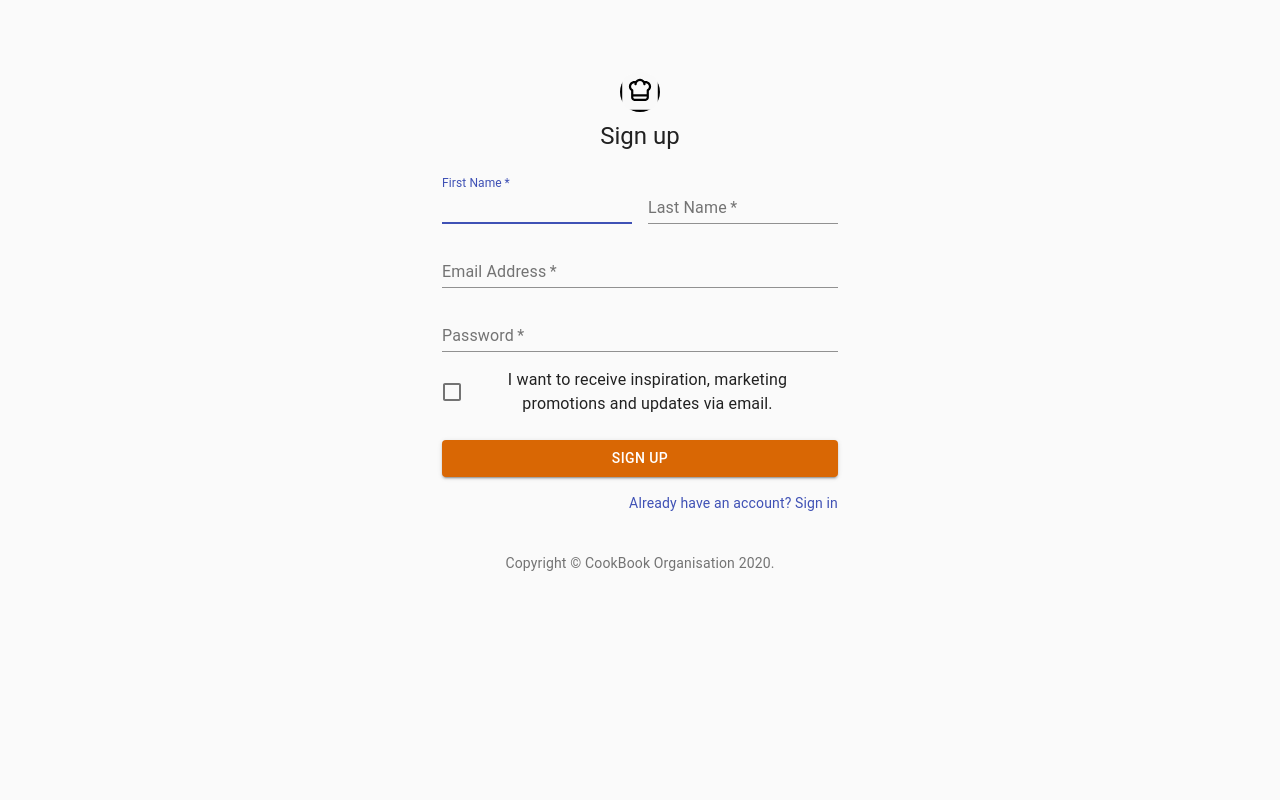
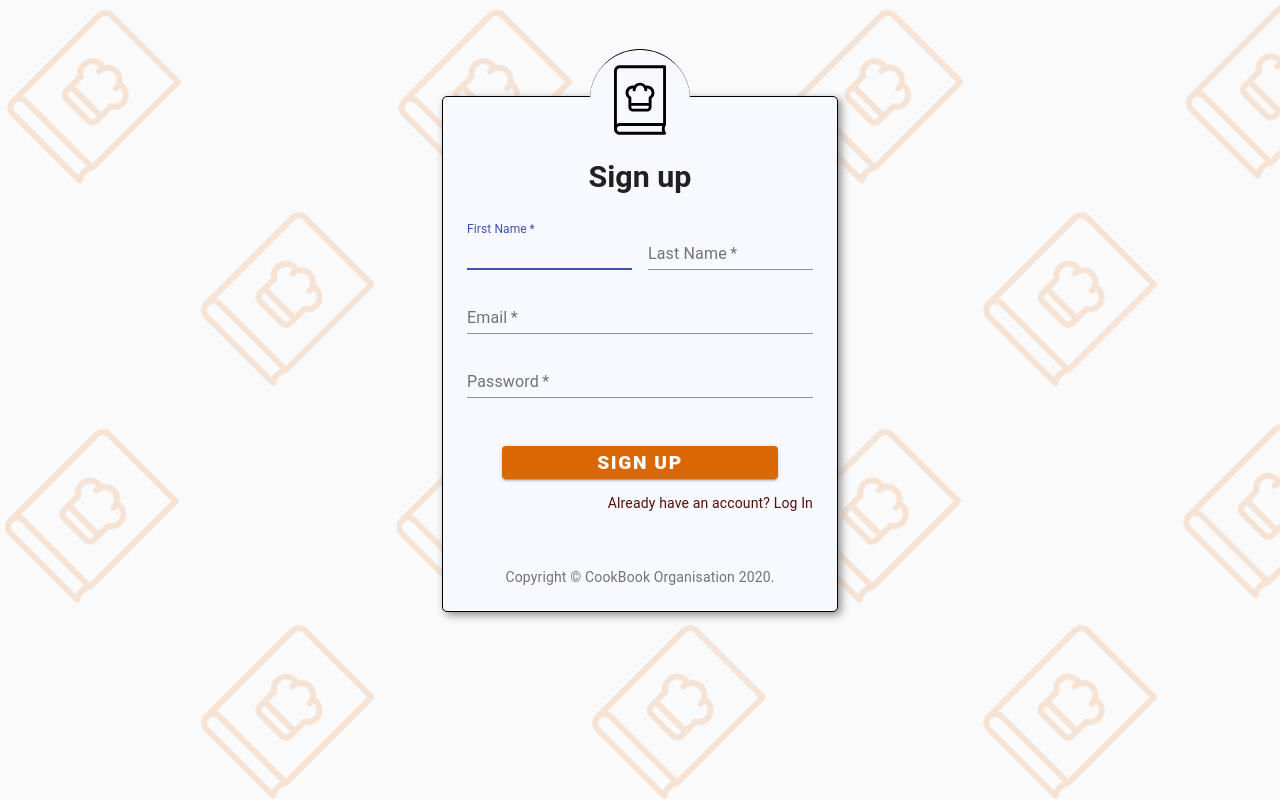
Before and after one commit to cookbookorganisation/front-end, a React (Create React App) app: page /signup in a window 1280 px wide. Built offline with nearby package versions, Linux system fonts and the light colour scheme.

Commit message:
more or less finishes styling for signup form

```diff
--- a/src/App.css
+++ b/src/App.css
@@ -36,3 +36,10 @@
     transform: rotate(360deg);
   }
 }
+
+.formBackground {
+    background: url('./images/background.png');
+    height: 100vh;
+    background-size: cover;
+    display: flex;
+}
--- a/src/components/forms/SignUp.js
+++ b/src/components/forms/SignUp.js
@@ -1,17 +1,6 @@
 import React from "react";
-import Avatar from "@material-ui/core/Avatar";
-import Button from "@material-ui/core/Button";
-import CssBaseline from "@material-ui/core/CssBaseline";
-import TextField from "@material-ui/core/TextField";
-import FormControlLabel from "@material-ui/core/FormControlLabel";
-import Checkbox from "@material-ui/core/Checkbox";
-import Link from "@material-ui/core/Link";
-import Grid from "@material-ui/core/Grid";
-import Box from "@material-ui/core/Box";
-import Typography from "@material-ui/core/Typography";
-import { makeStyles } from "@material-ui/core/styles";
-import Container from "@material-ui/core/Container";
-
+import { useHistory } from 'react-router-dom';
+import { Avatar, Button, Link, Grid, CssBaseline, TextField, Box, Typography, Container, makeStyles } from "@material-ui/core";
 // import SVG JS component
 import CookBookIcon from "../../images/icons/cookBookIcon.js";
 
@@ -22,29 +11,46 @@
             <Link color="inherit" href="https://material-ui.com/">
                 CookBook Organisation
             </Link>{" "}
-      {new Date().getFullYear()}
-      {"."}
+            {new Date().getFullYear()}{"."}
         </Typography>
     );
-}
+};
 
 const useStyles = makeStyles((theme) => ({
     paper: {
-    marginTop: theme.spacing(8),
+        marginTop: theme.spacing(12),
+        padding: theme.spacing(3),
         display: "flex",
         flexDirection: "column",
         alignItems: "center",
+        border: "1px solid black",
+        boxShadow: "3px 3px 8px #888888",
+        backgroundColor: "#f8f8ff",
+        borderRadius: "5px"
     },
     avatar: {
-    margin: theme.spacing(1),
-    backgroundColor: "#F9F9F9",
+        margin: theme.spacing(-9, 1, 1, 1),
+        padding: theme.spacing(3),
+        backgroundColor: "#f8f8ff",
+        height: "100px",
+        width: "100px",
+        borderTop: "1px solid black",
+    },
+    title: {
+        fontWeight: "600",
+        fontSize: "1.9rem",
     },
     form: {
         width: "100%", // Fix IE 11 issue.
         marginTop: theme.spacing(3),
     },
     submit: {
-    margin: theme.spacing(3, 0, 2),
+        margin: theme.spacing(6, 0, 0),
+        padding: theme.spacing(0),
+        width: "80%",
+        fontWeight: "900",
+        fontSize: "1.2rem",
+        letterSpacing: ".1rem",
         backgroundColor: "#D96704",
         "&:hover": {
         backgroundColor: "#000",
@@ -54,16 +60,17 @@
 
 const SignUp = () => {
     const classes = useStyles();
+    const history = useHistory();
 
     return (
-    <div>
+        <div className="formBackground">
             <Container component="main" maxWidth="xs">
                 <CssBaseline />
                     <div className={classes.paper}>
                         <Avatar className={classes.avatar}>
                             <CookBookIcon />
                         </Avatar>
-          <Typography component="h1" variant="h5">
+                        <Typography component="h1" variant="h5" className={classes.title}>
                             Sign up
                         </Typography>
                         <form className={classes.form} noValidate>
@@ -76,8 +83,7 @@
                                     fullWidth
                                     id="firstName"
                                     label="First Name"
-                  autoFocus
-                />
+                                    autoFocus/>
                             </Grid>
                             <Grid item xs={12} sm={6}>
                                 <TextField
@@ -86,18 +92,16 @@
                                     id="lastName"
                                     label="Last Name"
                                     name="lastName"
-                  autoComplete="lname"
-                />
+                                    autoComplete="lname"/>
                             </Grid>
                             <Grid item xs={12}>
                                 <TextField
                                     required
                                         fullWidth
                                         id="email"
-                  label="Email Address"
+                                        label="Email"
                                         name="email"
-                  autoComplete="email"
-                />
+                                        autoComplete="email"/>
                             </Grid>
                             <Grid item xs={12}>
                                 <TextField
@@ -107,39 +111,28 @@
                                     label="Password"
                                     type="password"
                                     id="password"
-                  autoComplete="current-password"
-                />
-              </Grid>
-              <Grid item xs={12}>
-                <FormControlLabel
-                  control={
-                    <Checkbox value="allowExtraEmails" color="primary" />
-                  }
-                  label="I want to receive inspiration, marketing promotions and updates via email."
-                />
+                                    autoComplete="current-password"/>
                             </Grid>
                         </Grid>
                         <Button
                             type="submit"
-              fullWidth
                             variant="contained"
                             color="primary"
-              className={classes.submit}
-            >
+                            className={classes.submit}>
                             Sign Up
                         </Button>
                         <Grid container justify="flex-end">
                             <Grid item>
-                <Link href="#" variant="body2">
-                  Already have an account? Sign in
-                </Link>
+                                <p onClick={()=>history.push('/login')} variant="body2" style={{ color: "#590E07" }}>
+                                    Already have an account? Log In
+                                </p>
                             </Grid>
                         </Grid>
                     </form>
-        </div>
                     <Box mt={5}>
                         <Copyright />
                     </Box>
+                </div>
             </Container>
         </div>
     );
--- a/src/index.css
+++ b/src/index.css
@@ -5,6 +5,7 @@
     sans-serif;
   -webkit-font-smoothing: antialiased;
   -moz-osx-font-smoothing: grayscale;
+  height: 100%;
 }
 
 code {
```
Lines whose indentation alone changed are shown as unchanged.
